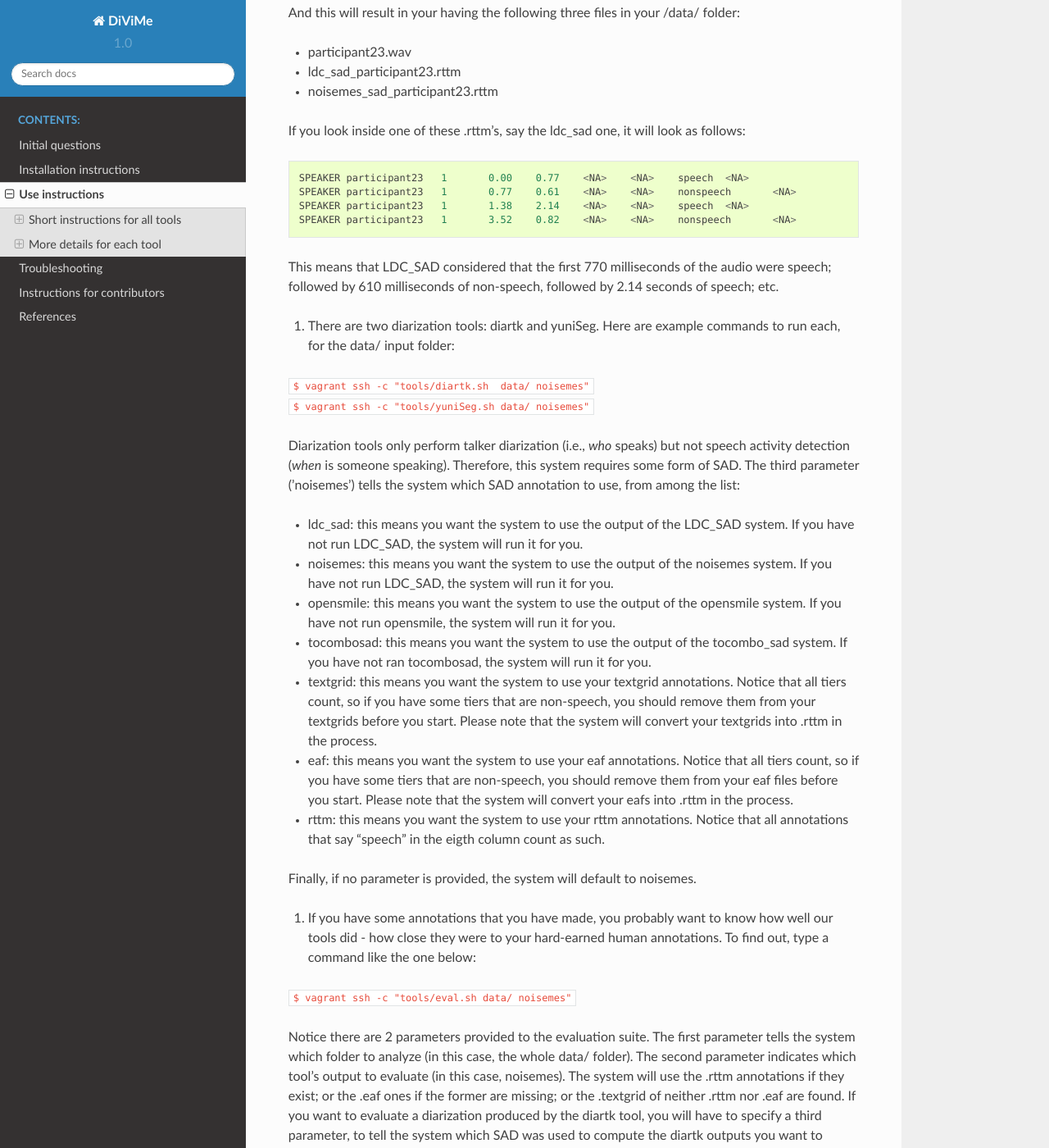
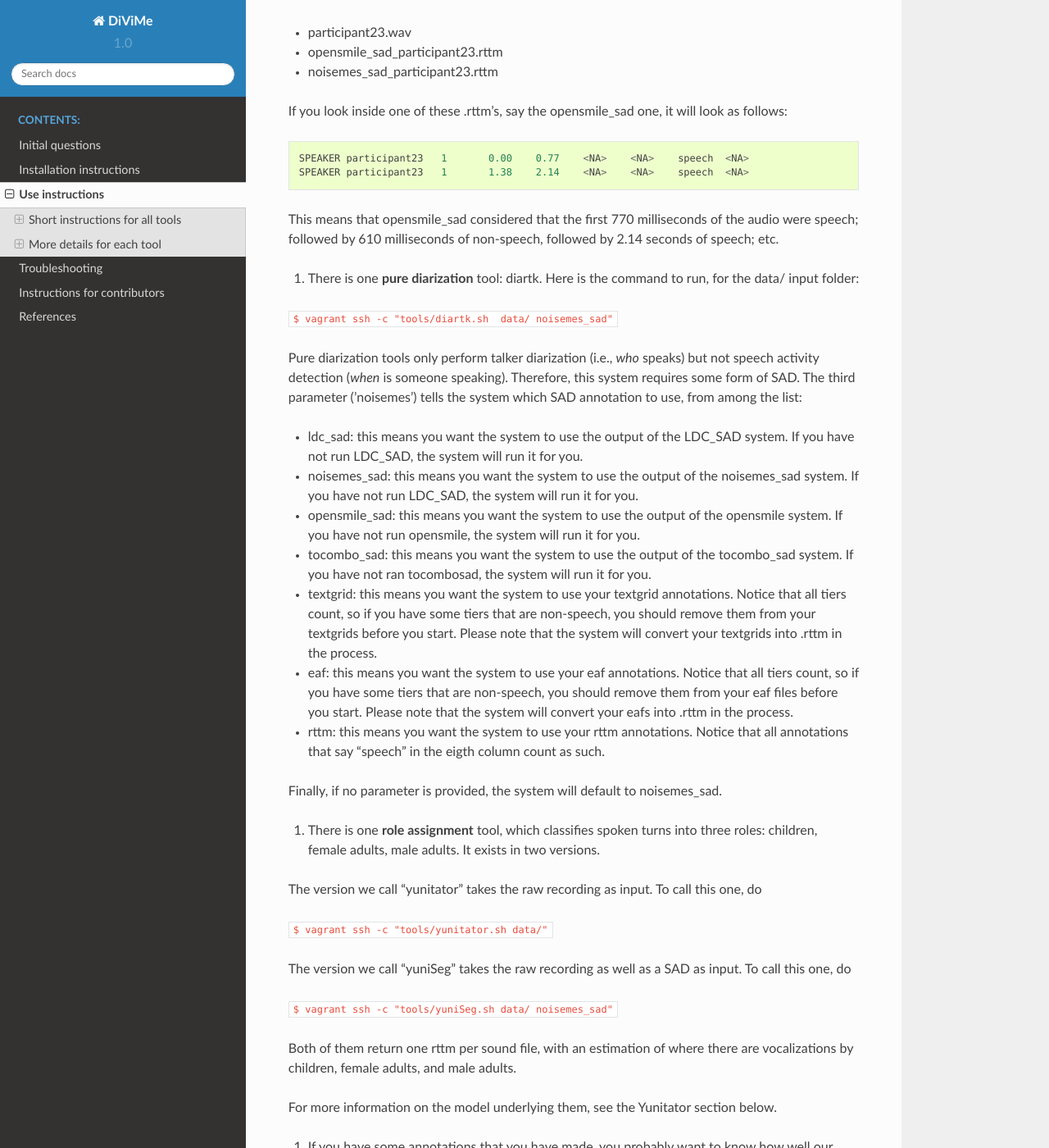
Before and after one commit to srvk/DiViMe, a Sphinx documentation site: the page built from docs/source/usage.md, in a window 1280 px wide and 1400 px high, scrolled down 1017 px. Shown: the whole window at 82% size. Built offline with Sphinx 7.4.7 and the Read the Docs theme 2.0.0, drawn with Linux system fonts in a browser that asks for light colours; some of the changed text lies outside the part shown.

Commit message:
added yunitator, cleaned up

````diff
--- a/docs/source/usage.md
+++ b/docs/source/usage.md
@@ -18,7 +18,6 @@
 The SAD options are:
 - SADTOOLNAME = ldc_sad (coming soon)
 - SADTOOLNAME = noisemes_sad
-- SADTOOLNAME = noisemes_full
 - SADTOOLNAME = opensmile_sad
 - SADTOOLNAME = tocombo_sad
 
@@ -26,54 +25,65 @@ This will create a set of new rttm files, with the name of the tool added at the
 
 
 ```
-$ vagrant ssh -c "tools/ldc_sad.sh data/"
+$ vagrant ssh -c "tools/opensmile_sad.sh data/"
 $ vagrant ssh -c "tools/noisemes_sad.sh data/"
 ```
 
 And this will result in your having the following three files in your /data/ folder:
 
 - participant23.wav
-- ldc_sad_participant23.rttm
+- opensmile_sad_participant23.rttm
 - noisemes_sad_participant23.rttm
 
-If you look inside one of these .rttm's, say the ldc_sad one, it will look as follows:
+If you look inside one of these .rttm's, say the opensmile_sad one, it will look as follows:
 
 ```
 SPEAKER	participant23	1	0.00	0.77	<NA>	<NA>	speech	<NA>
-SPEAKER	participant23	1	0.77	0.61	<NA>	<NA>	nonspeech	<NA>
 SPEAKER	participant23	1	1.38	2.14	<NA>	<NA>	speech	<NA>
-SPEAKER	participant23	1	3.52	0.82	<NA>	<NA>	nonspeech	<NA>
 ```
 
-This means that LDC_SAD considered that the first 770 milliseconds of the audio were speech; followed by 610 milliseconds of non-speech, followed by 2.14 seconds of speech; etc.
+This means that opensmile_sad considered that the first 770 milliseconds of the audio were speech; followed by 610 milliseconds of non-speech, followed by 2.14 seconds of speech; etc.
 
-5. There are two diarization tools: diartk and yuniSeg. Here are example commands to run each, for the data/ input folder:
+5. There is one **pure diarization** tool: diartk. Here is the command to run, for the data/ input folder:
 
-`$ vagrant ssh -c "tools/diartk.sh  data/ noisemes"`
-`$ vagrant ssh -c "tools/yuniSeg.sh data/ noisemes"`
+`$ vagrant ssh -c "tools/diartk.sh  data/ noisemes_sad"`
 
-Diarization tools only perform talker diarization (i.e., *who* speaks) but not speech activity detection (*when* is someone speaking). Therefore, this system requires some form of SAD. The third parameter ('noisemes') tells the system which SAD annotation to use, from among the list:
+Pure diarization tools only perform talker diarization (i.e., *who* speaks) but not speech activity detection (*when* is someone speaking). Therefore, this system requires some form of SAD. The third parameter ('noisemes') tells the system which SAD annotation to use, from among the list:
 
 - ldc_sad: this means you want the system to use the output of the LDC_SAD system. If you have not run LDC_SAD, the system will run it for you.
-- noisemes: this means you want the system to use the output of the noisemes system. If you have not run LDC_SAD, the system will run it for you.
-- opensmile: this means you want the system to use the output of the opensmile system. If you have not run opensmile, the system will run it for you.
-- tocombosad: this means you want the system to use the output of the tocombo_sad system. If you have not ran tocombosad, the system will run it for you.
+- noisemes_sad: this means you want the system to use the output of the noisemes_sad system. If you have not run LDC_SAD, the system will run it for you.
+- opensmile_sad: this means you want the system to use the output of the opensmile system. If you have not run opensmile, the system will run it for you.
+- tocombo_sad: this means you want the system to use the output of the tocombo_sad system. If you have not ran tocombosad, the system will run it for you.
 - textgrid: this means you want the system to use your textgrid annotations. Notice that all tiers count, so if you have some tiers that are non-speech, you should remove them from your textgrids before you start. Please note that the system will convert your textgrids into .rttm in the process.
 - eaf: this means you want the system to use your eaf annotations. Notice that all tiers count, so if you have some tiers that are non-speech, you should remove them from your eaf files before you start. Please note that the system will convert your eafs into .rttm in the process.
 - rttm: this means you want the system to use your rttm annotations. Notice that all annotations that say "speech" in the eigth column count as such.
 
+Finally, if no parameter is provided, the system will default to noisemes_sad.
 
-Finally, if no parameter is provided, the system will default to noisemes.
+6. There is one **role assignment** tool, which classifies spoken turns into three roles: children, female adults, male adults. It exists in two versions.
 
-6. If you have some annotations that you have made, you probably want to know how well our tools did - how close they were to your hard-earned human annotations. To find out, type a command like the one below:
+The version we call "yunitator" takes the raw recording as input. To call this one, do
 
-`$ vagrant ssh -c "tools/eval.sh data/ noisemes"`
+`$ vagrant ssh -c "tools/yunitator.sh data/"`
 
-Notice there are 2 parameters provided to the evaluation suite. The first parameter tells the system which folder to analyze (in this case, the whole data/ folder). The second parameter indicates which tool's output to evaluate (in this case, noisemes). The system will use the .rttm annotations if they exist; or the .eaf ones if the former are missing; or the .textgrid of neither .rttm nor .eaf are found.
+
+The version we call "yuniSeg" takes the raw recording as well as a SAD as input. To call this one, do
+
+`$ vagrant ssh -c "tools/yuniSeg.sh data/ noisemes_sad"`
+
+Both of them return one rttm per sound file, with an estimation of where there are vocalizations by children, female adults, and male adults.
+
+For more information on the model underlying them, see the Yunitator section below.
+
+7. If you have some annotations that you have made, you probably want to know how well our tools did - how close they were to your hard-earned human annotations. To find out, type a command like the one below:
+
+`$ vagrant ssh -c "tools/eval.sh data/ noisemes_sad"`
+
+Notice there are 2 parameters provided to the evaluation suite. The first parameter tells the system which folder to analyze (in this case, the whole data/ folder). The second parameter indicates which tool's output to evaluate (in this case, noisemes_sad). The system will use the .rttm annotations if they exist; or the .eaf ones if the former are missing; or the .textgrid of neither .rttm nor .eaf are found.
 If you want to evaluate a diarization produced by the diartk tool, you will have to specify a third parameter, to tell the system which SAD was used to compute the diartk outputs you want to evaluate. E.G. :
 `$ vagrant ssh -c "tools/eval.sh data/ diartk noisemes_sad`
 
-7. Last but not least, you should **remember to halt the virtual machine**. If you don't, it will continue running in the background, taking up useful resources! To do so, simply navigate to the DiViMe folder on your terminal and type in:
+8. Last but not least, you should **remember to halt the virtual machine**. If you don't, it will continue running in the background, taking up useful resources! To do so, simply navigate to the DiViMe folder on your terminal and type in:
 
 `$ vagrant halt`
 
@@ -242,8 +252,11 @@ $ nano /vagrant/conf/vad/vad_segmenter_aclew.conf
 ```
 
 openSMILE manuals consulted:
-Eyben, F., Woellmer, M., & Schuller, B. (2013). openSMILE: The Munich open Speech and Music Interpretation by Large space Extraction toolkit. Institute for Human-Machine Communication, version 2.0. http://download2.nust.na/pub4/sourceforge/o/project/op/opensmile/openSMILE_book_2.0-rc1.pdf
-Eyben, F., Woellmer, M., & Schuller, B. (2016). openSMILE: open Source Media Interpretation by Large feture-space Extraction toolkit. Institute for Human-Machine Communication, version 2.3. https://www.audeering.com/research-and-open-source/files/openSMILE-book-latest.pdf
+
+- Eyben, F., Woellmer, M., & Schuller, B. (2013). openSMILE: The Munich open Speech and Music Interpretation by Large space Extraction toolkit. Institute for Human-Machine Communication, version 2.0. http://download2.nust.na/pub4/sourceforge/o/project/op/opensmile/openSMILE_book_2.0-rc1.pdf
+- Eyben, F., Woellmer, M., & Schuller, B. (2016). openSMILE: open Source Media Interpretation by Large feture-space Extraction toolkit. Institute for Human-Machine Communication, version 2.3. https://www.audeering.com/research-and-open-source/files/openSMILE-book-latest.pdf
+
+
 
 ### TOCombo_SAD
 
@@ -288,6 +301,45 @@ vagrant ssh -c 'tools/diartk.sh data noisemes'
 ```
 where `data/` is in the current working directory, and contains .wav audio as well as speech/nonspeech RTTM files with names based on the tool that generated them, from the set of possible SAD providers `ldc_sad`, `noisemes`, `textgrid`, `eaf`, `rttm` for example `noisemes_sad_myaudio.rttm` or `ldc_sad_myaudio.rttm`
 
+
+### Yunitator
+
+There is no official reference for this tool.
+
+#### General intro
+
+Given that there is no reference for this tool, we provide a more extensive introduction based on a presentation Florian Metze gave on 2018-08-13 in an ACLEW Meeting.
+
+The data used for training were:
+
+- ACLEW Starter+ dataset (see Le Franc et al. 2018 Interspeech for explanations and reference)
+- Tsimane dataset (idem)
+- Data collected from Namibian and Vanuatu children (total of about 24h; recorded, sampled, and annotated like the Tsimane dataset)
+- VanDam public 5-min dataset (about 13h; https://homebank.talkbank.org/access/Public/VanDam-5minute.html); noiseme-sad used to detect and remove intraturn silences
+
+Talker identity annotations collapsed into the following 4 types:
+
+- children (including both the child wearing the device and other children; class prior: .13)
+- female adults (class prior .09)
+- male adults (class prior .03)
+- non-vocalizations  (class prior .75)
+
+The features were MED (multimedia event detection) feature, extracted with OpenSMILE. They were extracted in 2s windows moving 100ms each step. There were 6,669 dims at first, PCA’ed down to 50 dims
+
+The model was a RNN, with 1 bidirectional GRU layer and 200 units in each direction. There was a softmax output layer, which therefore doesn’t predict overlaps..
+
+The training regime used 5-fold cross-validation, with 5 models trained on 4/5 of the data and tested on the remainder. The outputs are poooled together to measure performance. The final model was trained on all the data.
+
+The loss function was cross entropy with classes weighted by 1/prior. The batch size was 5 sequences of 625 frames (in order to accommodate the fact that many of the clips were 1 minute long). The optimizer was Adam, the inital LR was .001 and the LR schedule was *=.999 every epoch.
+
+The resulting F1 for the key classes were:
+
+- Child .55 (Precision .5, recall .61)
+- Female adult .44 (P .41, R .48)
+- Male adult .24 (P .22, R .28)
+
+
+
 ### LDC Diarization Scoring
 
 Main references for this tool:
````
Also changed, not shown: other parts of docs/source/usage.md (+1 -1 lines).
